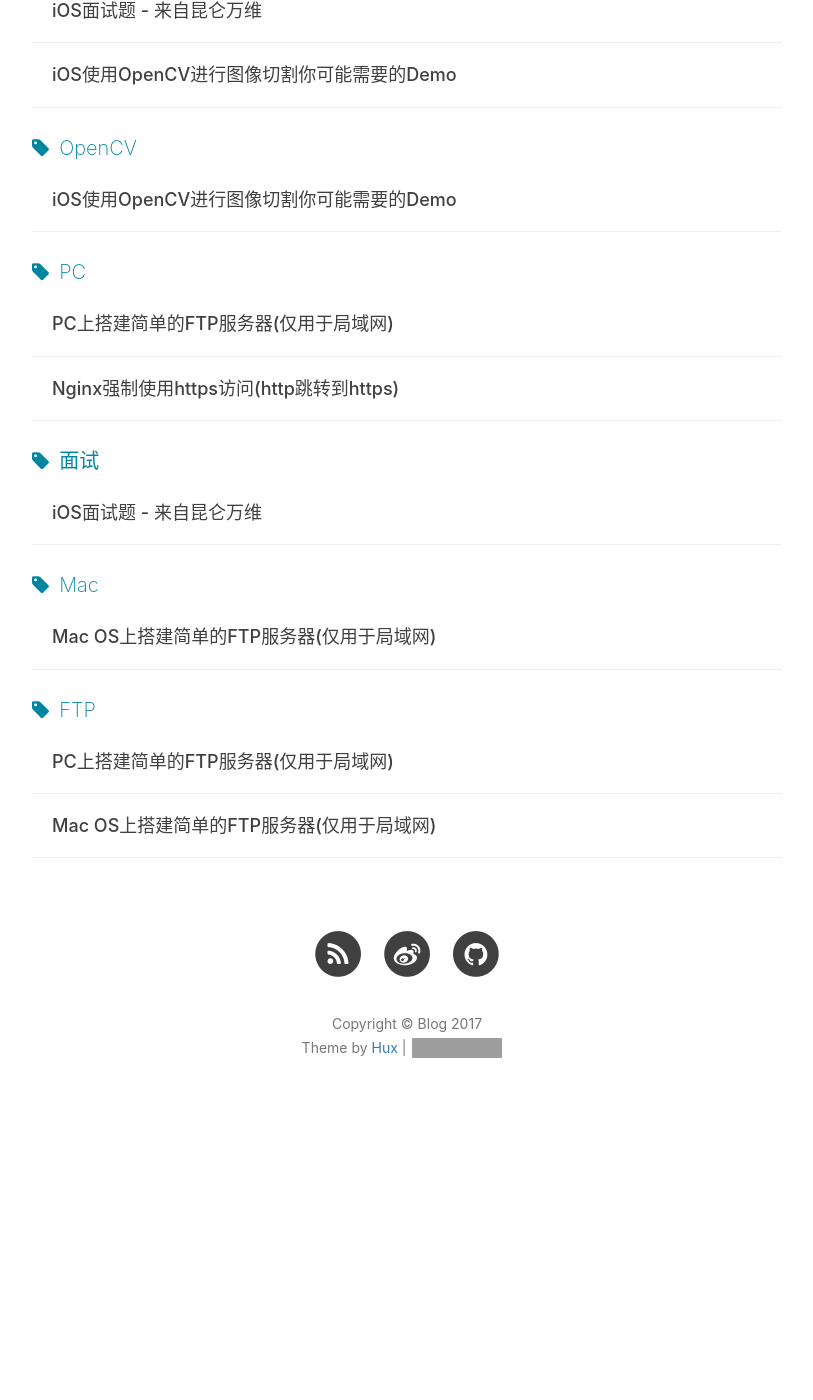
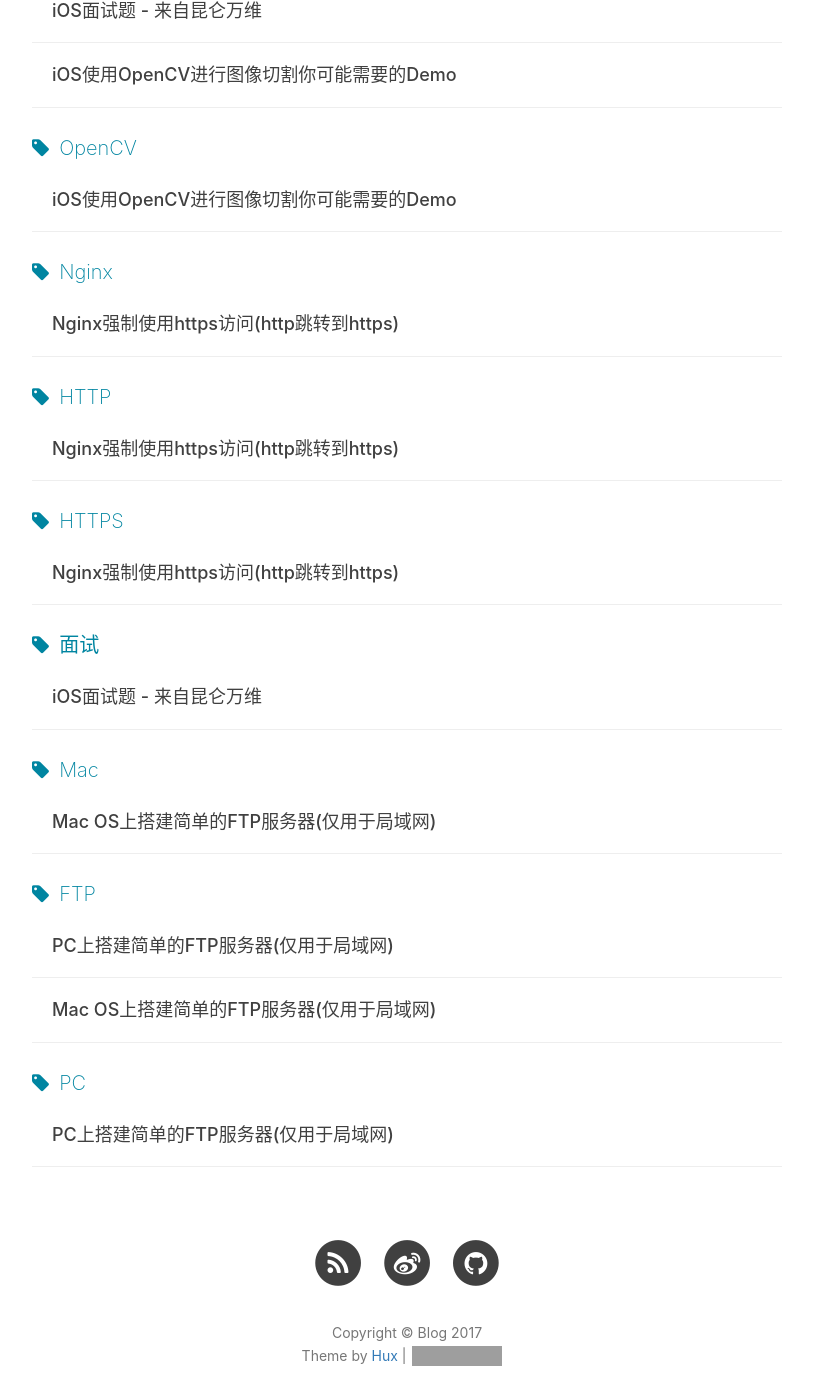
Before and after one commit to fandongtongxue/fandongtongxue.github.io, a Jekyll site: the page built from tags.html, in a window 1280 px wide and 1400 px high, scrolled down 703 px. Shown: the whole window, without its empty margins (233-1046 px from the left). Built offline with Jekyll 4.4.1, drawn with Linux system fonts in a browser that asks for light colours; nearby versions of some CDN libraries; comment, search, counter and statistics services are not loaded; before the commit the page ends 1855 px from its top, so only the background shows below that; grey boxes are pictures that could not be loaded.

Commit message:
修复nginx文章标签问题

```diff
--- a/_posts/2017-03-29-aliyun-https.markdown
+++ b/_posts/2017-03-29-aliyun-https.markdown
@@ -7,7 +7,9 @@ author:     "范东"
 header-img: "img/post-bg-ios9-web.jpg"
 catalog:    true
 tags:
-    - PC
+    - Nginx
+    - HTTP
+    - HTTPS
 ---
 
 阿里云提供了免费的SSL证书（见下图）
```
